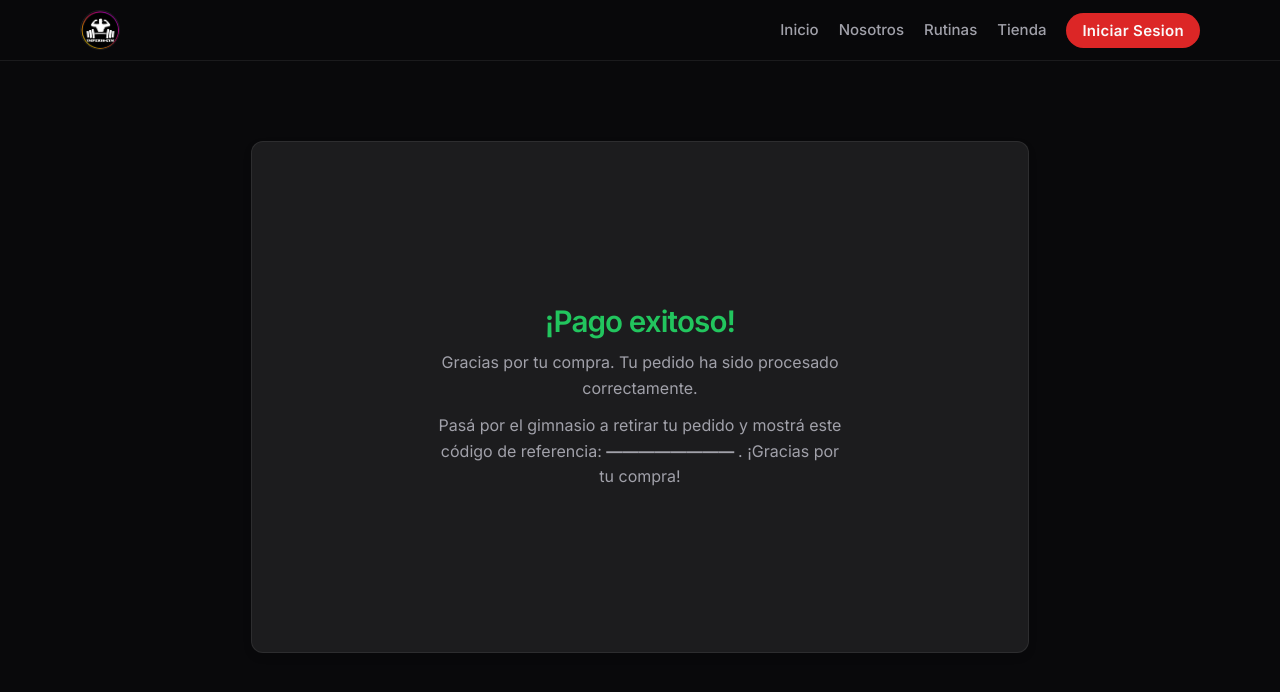
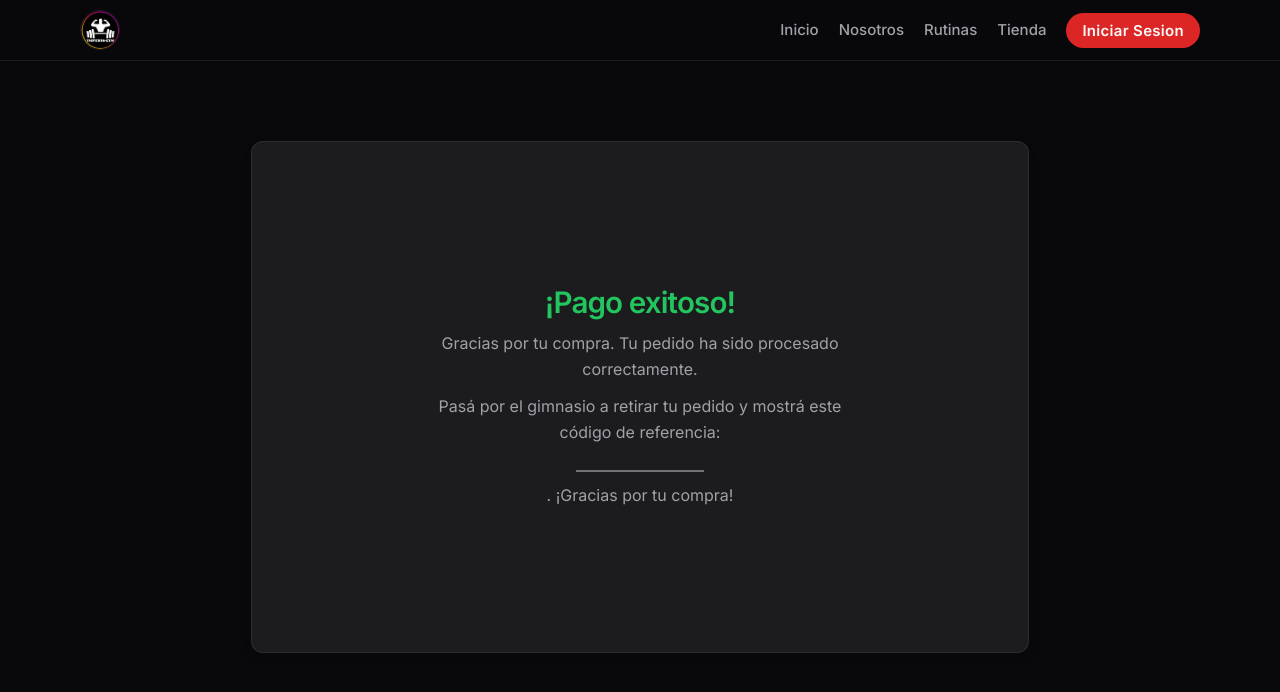
Before and after one commit to MateoBaute/imperio-gym, a React (Vite) app: page /Success in a window 1280 px wide. Shown: the top 692 px of the page. Built offline with nearby package versions, Linux system fonts and the light colour scheme.

Commit message:
Ultimas correcciones del código de referencia

```diff
--- a/src/pages/Success.jsx
+++ b/src/pages/Success.jsx
@@ -19,11 +19,11 @@ export default function Success() {
             <p>Gracias por tu compra. Tu pedido ha sido procesado correctamente.</p>
             <p>
                 Pasá por el gimnasio a retirar tu pedido y mostrá este código de referencia:{' '}
-                <strong>
+                <p>
                     {codigoReferencia
-                        ? <p> `   Guardá este código para confirmar tu compra al retirar el producto: ${codigoReferencia}    `</p>
+                        ? <p> Guardá este código para confirmar tu compra al retirar el producto: <strong>{codigoReferencia}</strong></p>
                         :'  ————————  '}
-                </strong>
+                </p>
                 . ¡Gracias por tu compra!
             </p>
         </div>
```
